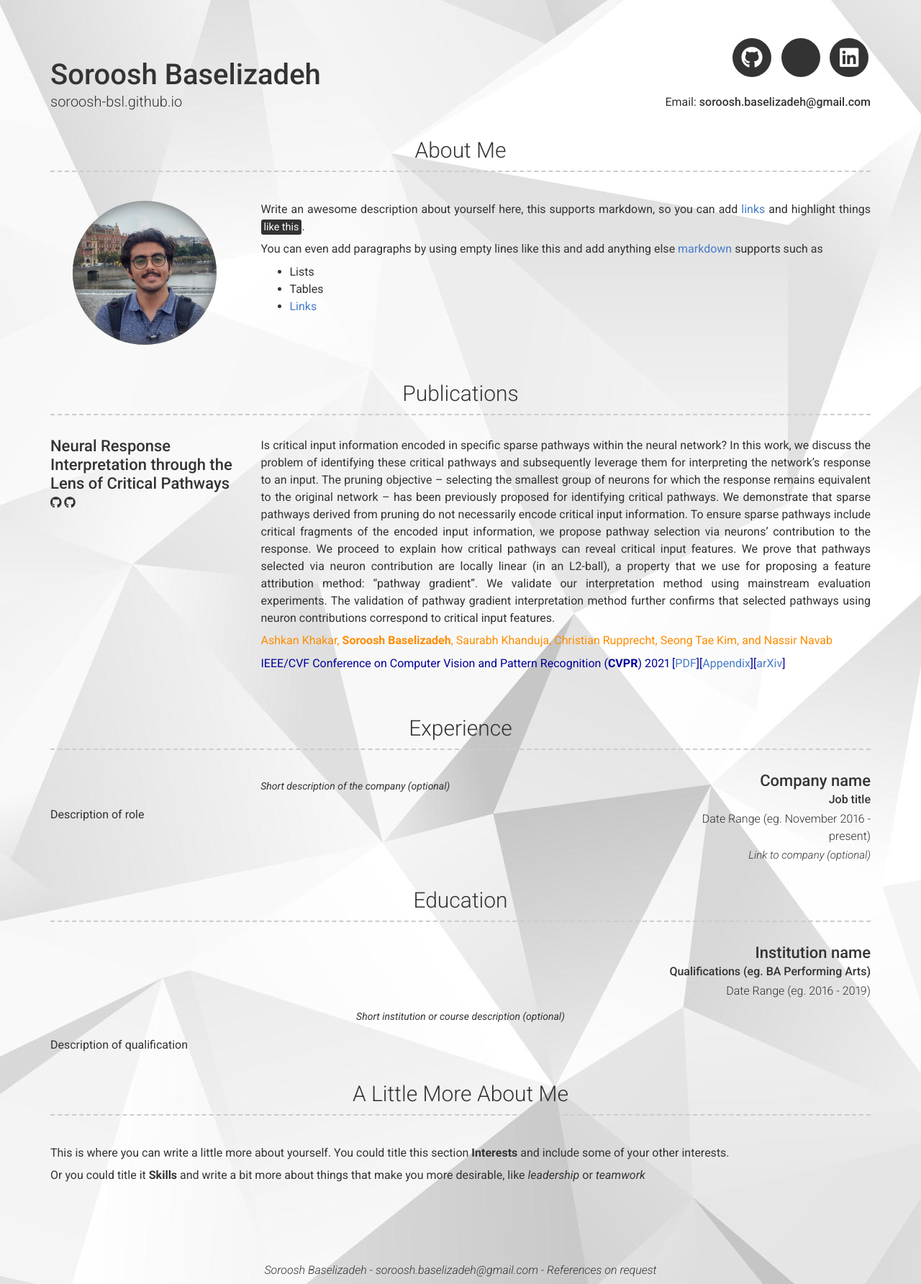
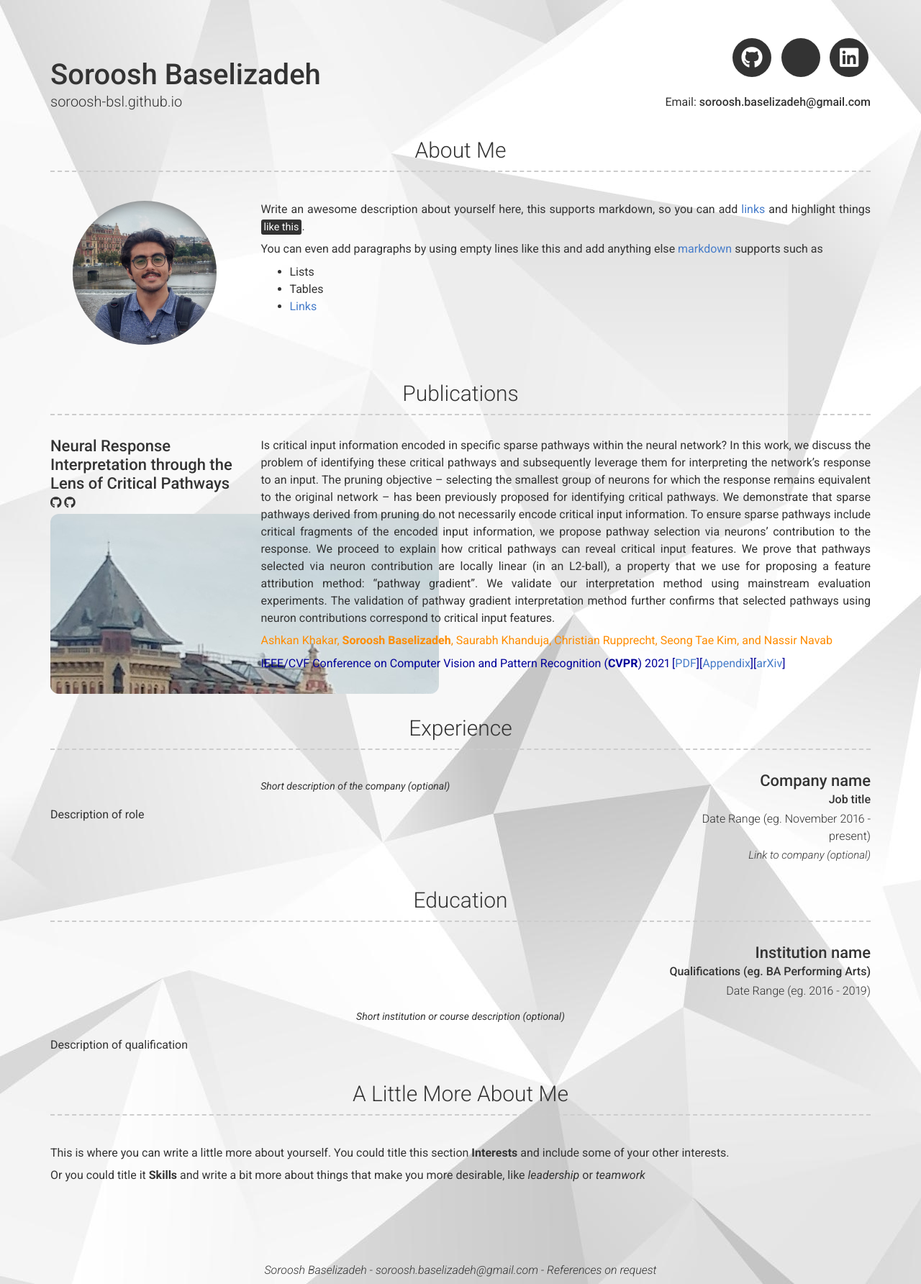
Before and after one commit to Soroosh-Bsl/soroosh-bsl.github.io, a Jekyll site: the page built from index.md, in a window 1280 px wide. Shown: the whole page at 72% size. Built offline with Jekyll 4.4.1, drawn with Linux system fonts in a browser that asks for light colours; nearby versions of some CDN libraries; a style sheet for code colours, icons or effects is not loaded.

Commit message:
add pub image

```diff
--- a/_includes/section-list.html
+++ b/_includes/section-list.html
@@ -19,7 +19,7 @@
         {% endfor %}
       </p>
 	  {%- if item.image -%}
-		<span class="pub-img" style="background-image: url({{ project.image | relative_url }})" />
+		<span class="pub-img" style="background-image: url({{ item.image | relative_url }})" />
 	  {%- endif -%}
     </div>
     <div class="col-xs-12 col-sm-8 col-md-9 col-print-12 content">
```
